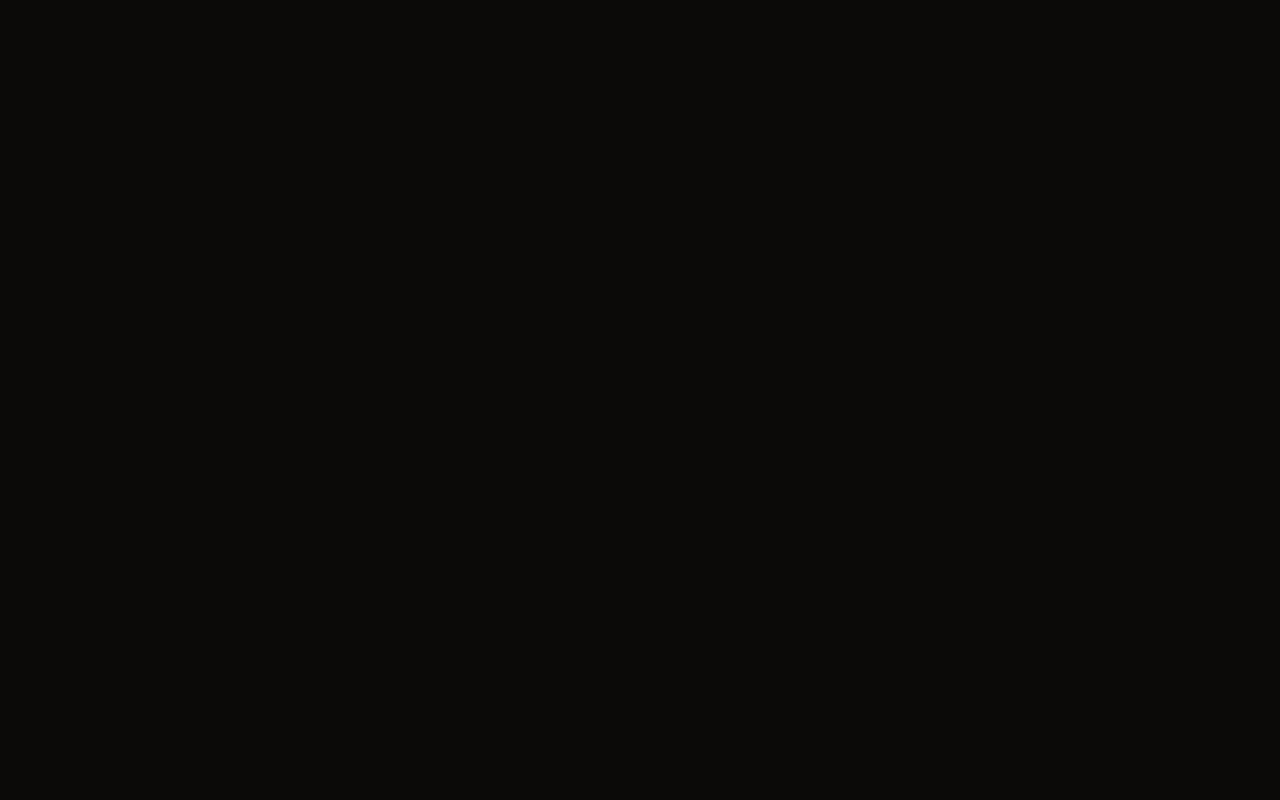
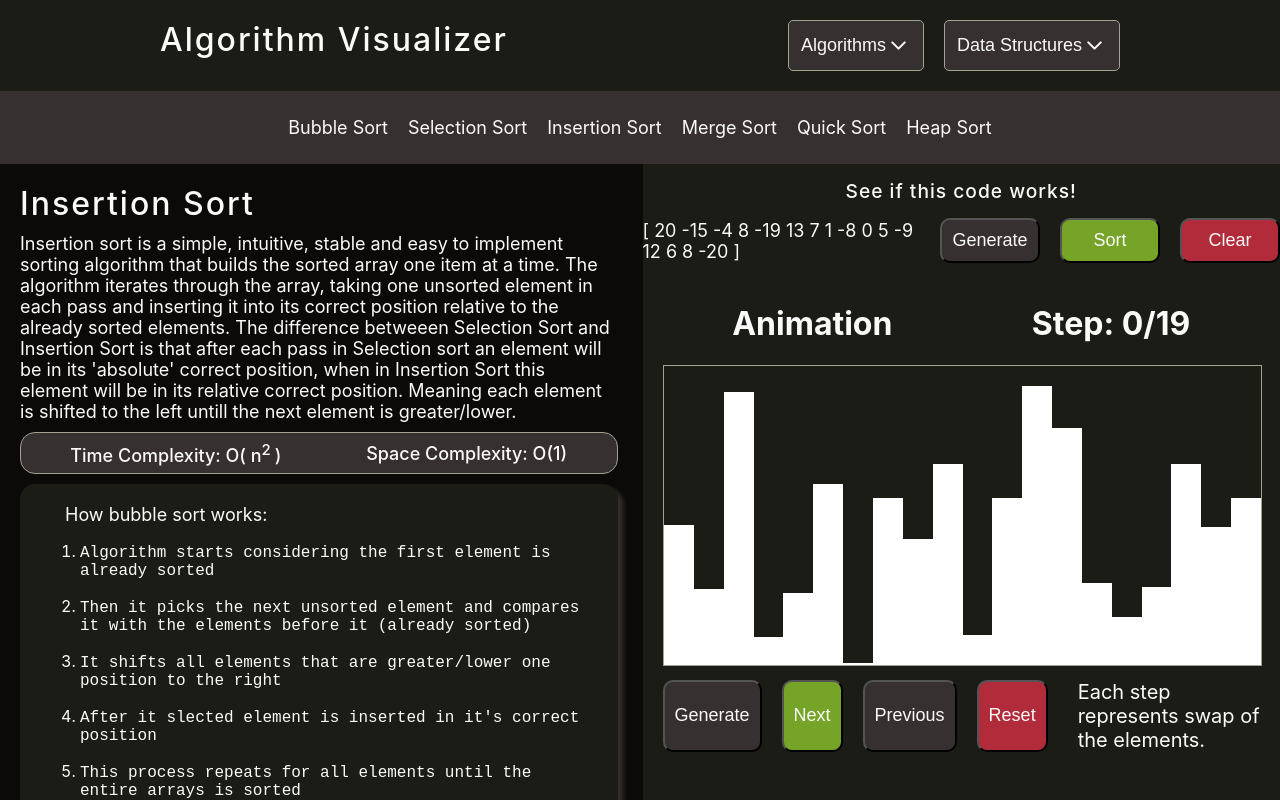
Before and after one commit to noxikoxi/AlgorithmVisualizer, a React (Create React App) app: page /sorting/insertion in a window 1280 px wide. Before the commit this address had no page. Built offline with nearby package versions, Linux system fonts and the light colour scheme.

Commit message:
added insertion sort

```diff
--- a/src/AppRoutes.tsx
+++ b/src/AppRoutes.tsx
@@ -4,6 +4,7 @@ import Layout from "./layouts/Layout";
 import SortLayout from "./layouts/SortLayout";
 import BubbleSortPage from "./pages/BubbleSortPage";
 import SelectionSortPage from "./pages/SelectionSortPage";
+import InsertionSortPage from "./pages/InsertionSortPage";
 
 const AppRoutes = () => {
     return (
@@ -11,6 +12,7 @@ const AppRoutes = () => {
             <Route path='/' element={<Layout><MainPage/></Layout>}/>
             <Route path='/sorting/bubble' element={<SortLayout><BubbleSortPage/></SortLayout>}/>
             <Route path='/sorting/selection' element={<SortLayout><SelectionSortPage/></SortLayout>}/>
+            <Route path='/sorting/insertion' element={<SortLayout><InsertionSortPage/></SortLayout>}/>
         </Routes>
     )
 }
--- a/src/algorithms/sorting/descriptions.ts
+++ b/src/algorithms/sorting/descriptions.ts
@@ -1,4 +1,4 @@
-export const bubbleSortDescription = "Simple comparison-based sorting algorithm that repeatedly steps through the list, compares adjacent elements, and swaps them if they are in the wrong order. The process is repeated until the list is sorted. The algorithm gets its name because smaller elements 'bubble' to the top of the list (beginning) with each pass, much like bubbles rising in water.";
+export const bubbleSortDescription = "Simple comparison-based, stable sorting algorithm that repeatedly steps through the list, compares adjacent elements, and swaps them if they are in the wrong order. The process is repeated until the list is sorted. The algorithm gets its name because smaller elements 'bubble' to the top of the list (beginning) with each pass, much like bubbles rising in water.";
 export const bubbleSortTodo = [
 "Start at the beginning of the list.",
 `Compare the first two elements:
@@ -9,7 +9,7 @@ export const bubbleSortTodo = [
 - After each pass, the largest unsorted element is placed in its correct position at the end of the list.`
 ]
 
-export const selectionSortDescription = "Selection Sort is a straightforward comparison-based sorting algorithm. It works by repeatedly selecting the smallest (or largest, depending on the order) element from the unsorted portion of the list and placing it in the correct position. Although it’s not the most efficient for large datasets, it’s easy to understand and implement, making it a good learning tool for basic sorting concepts."
+export const selectionSortDescription = "Selection Sort is a straightforward, stable comparison-based sorting algorithm. It works by repeatedly selecting the smallest (or largest, depending on the order) element from the unsorted portion of the list and placing it in the correct position. Although its not the most efficient for large datasets, it’s easy to understand and implement, making it a good learning tool for basic sorting concepts."
 export const selectionSortTodo = [
     "Iterate through array and find the highest value [or the lowest]",
     "Swap it with the first index of the array",
@@ -18,3 +18,14 @@ export const selectionSortTodo = [
     "Repeat this untill the last index of array",
     "After each pass one element is inserted in it's correct position"
 ]
+
+export const insertionSortDescription = "Insertion sort is a simple, intuitive, stable and easy to implement sorting algorithm that builds the sorted array one item at a time. The algorithm iterates through the array, taking one unsorted element in each pass and inserting it into its correct position relative to the already sorted elements. The difference betweeen Selection Sort and Insertion Sort is that after each pass in Selection sort an element will be in its 'absolute' correct position, when in Insertion Sort this element will be in its relative correct position. Meaning each element is shifted to the left untill the next element is greater/lower."
+export const insertionSortTodo = [
+    "Algorithm starts considering the first element is already sorted",
+    "Then it picks the next unsorted element and compares it with the elements before it (already sorted)",
+    "It shifts all elements that are greater/lower one position to the right",
+    "After it slected element is inserted in it's correct position",
+    "This process repeats for all elements until the entire arrays is sorted",
+    "In each step array is sorted to the select item first position",
+    "On the other hand we can say that selected element is shifted to the left untill the next element is greater/lower"
+]
--- a/src/algorithms/sorting/sort.ts
+++ b/src/algorithms/sorting/sort.ts
@@ -33,3 +33,21 @@ export function selectionSort(arr: number[]){
 
     return arr;
 }
+
+export function insertionSort(arr: number[]) {
+    const len = arr.length;
+    for (let i = 1; i < len; ++i){
+        const elem = arr[i];
+        let j = i-1;
+
+        while(j >= 0 && arr[j] > elem)
+        {
+            // Shift elements
+            arr[j+1] = arr[j];
+            --j;
+        }
+        // Insert selected element
+        arr[j+1] = elem;
+    }
+    return arr;
+}
--- /dev/null
+++ b/src/components/visualizations/InsertionSortVisualization.tsx
@@ -0,0 +1,34 @@
+import { useEffect, useState } from "react";
+import { VisualizationPoints } from "../../algorithms/sorting/config";
+import SortBarVisualization from "./SortBarVisualization";
+import { generateRandomNumbers } from "../../utils/numbers";
+
+const InsertionSortVisualization = () => {
+    const numbersNum = VisualizationPoints;
+    const [numbers, setNumbers] = useState<number[]>(generateRandomNumbers(numbersNum, 1, 100));
+    const [steps, setSteps] = useState<number[][]>([]);
+
+    useEffect(() => {
+        const steps: number[][] = [];
+        let arr = [...numbers];
+        const len = arr.length;
+        for (let i = 0; i < len; ++i) {
+            const elem = arr[i];
+            let j  = i-1;
+            while(j >= 0 && arr[j] > elem){
+                arr[j+1] = arr[j];
+                --j;
+            }
+            arr[j+1] = elem;
+            steps.push([...arr]);
+        }
+
+        setSteps(steps);
+    }, [numbers]);
+
+    return (
+        <SortBarVisualization steps={steps} setNumbers={setNumbers} numbersNum={numbersNum}/>
+    )
+}
+
+export default InsertionSortVisualization;
--- /dev/null
+++ b/src/pages/InsertionSortPage.tsx
@@ -0,0 +1,27 @@
+import { insertionSortDescription, insertionSortTodo } from "../algorithms/sorting/descriptions";
+import { insertionSort } from "../algorithms/sorting/sort";
+import SortDescription from "../components/SortDescription";
+import TestCode from "../components/TestCode";
+import InsertionSortVisualization from "../components/visualizations/InsertionSortVisualization";
+
+const InsertionSortPage = () => {
+    return (
+        <div id="sortContent">
+           <SortDescription
+                title={"Insertion Sort"}
+                description={insertionSortDescription}
+                todo={insertionSortTodo}
+                timeComplexity={<span>Time Complexity: O( n<span style={{verticalAlign: "super", fontSize: "smaller"}}>2 </span>)</span>}
+                spaceComplexity={<span>Space Complexity: O(1)</span>}
+                sortFunc={insertionSort.toString()}
+            />
+            <div id="visualizationContainer">
+                <TestCode sort={insertionSort}/>
+                <InsertionSortVisualization />
+            </div>
+        </div>
+    )
+}
+
+
+export default InsertionSortPage;
```
